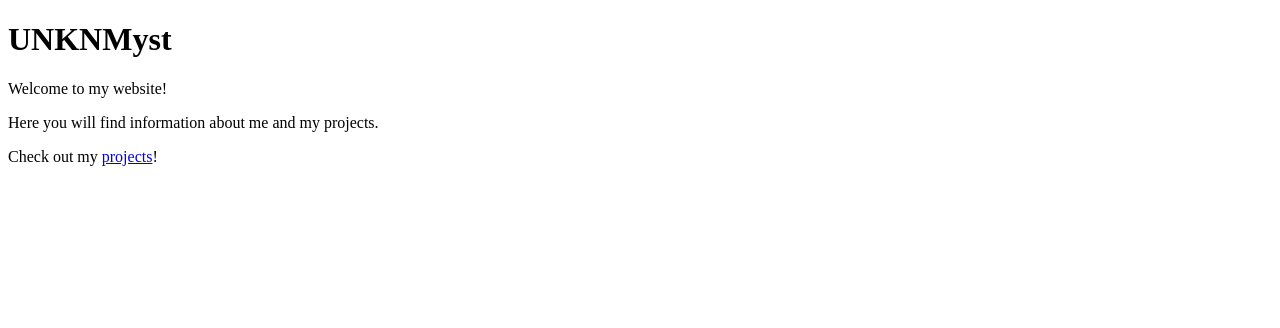
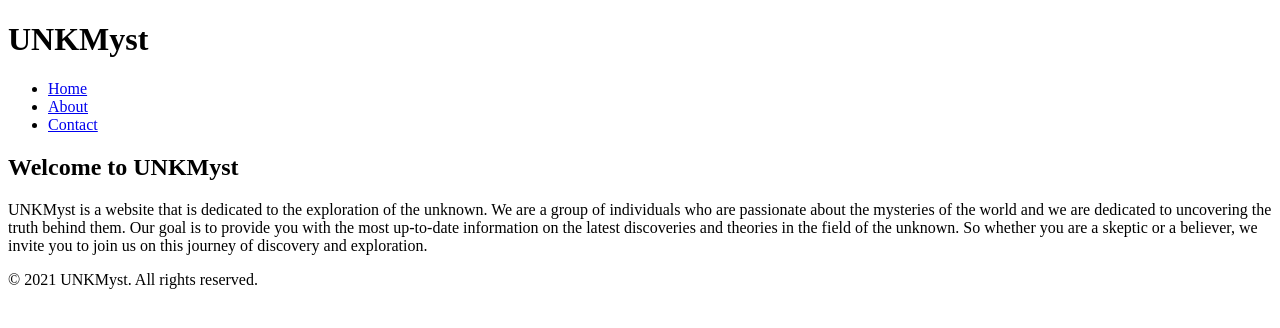
Before and after one commit to UNKMyst/UNKMyst.github.io, a plain HTML site: page index.html in a window 1280 px wide. Drawn offline with Linux system fonts and the light colour scheme.

Commit message:
Modified Index

```diff
--- a/index.html
+++ b/index.html
@@ -1,13 +1,27 @@
 <!DOCTYPE html>
 <html>
-    <head>
-        <title>UNKNMyst</title>
-        <link rel="stylesheet" type="text/css" href="style.css">
-    </head>
-    <body>
-        <h1>UNKNMyst</h1>
-        <p>Welcome to my website!</p>
-        <p>Here you will find information about me and my projects.</p>
-        <p>Check out my <a href="projects.html">projects</a>!</p>
-    </body>
+<head>
+    <title>UNKMyst</title>
+    <link rel="stylesheet" type="text/css" href="style.css">
+</head>
+<body>
+    <div class="container">
+        <div class="header">
+            <h1>UNKMyst</h1>
+        </div>
+        <div class="menu">
+            <ul>
+                <li><a href="index.html">Home</a></li>
+                <li><a href="about.html">About</a></li>
+                <li><a href="contact.html">Contact</a></li>
+            </ul>
+        </div>
+        <div class="content">
+            <h2>Welcome to UNKMyst</h2>
+            <p>UNKMyst is a website that is dedicated to the exploration of the unknown. We are a group of individuals who are passionate about the mysteries of the world and we are dedicated to uncovering the truth behind them. Our goal is to provide you with the most up-to-date information on the latest discoveries and theories in the field of the unknown. So whether you are a skeptic or a believer, we invite you to join us on this journey of discovery and exploration.</p>
+        </div>
+        <div class="footer">
+            <p>&copy; 2021 UNKMyst. All rights reserved.</p>
+        </div>
+    </div>
 </html>
```
